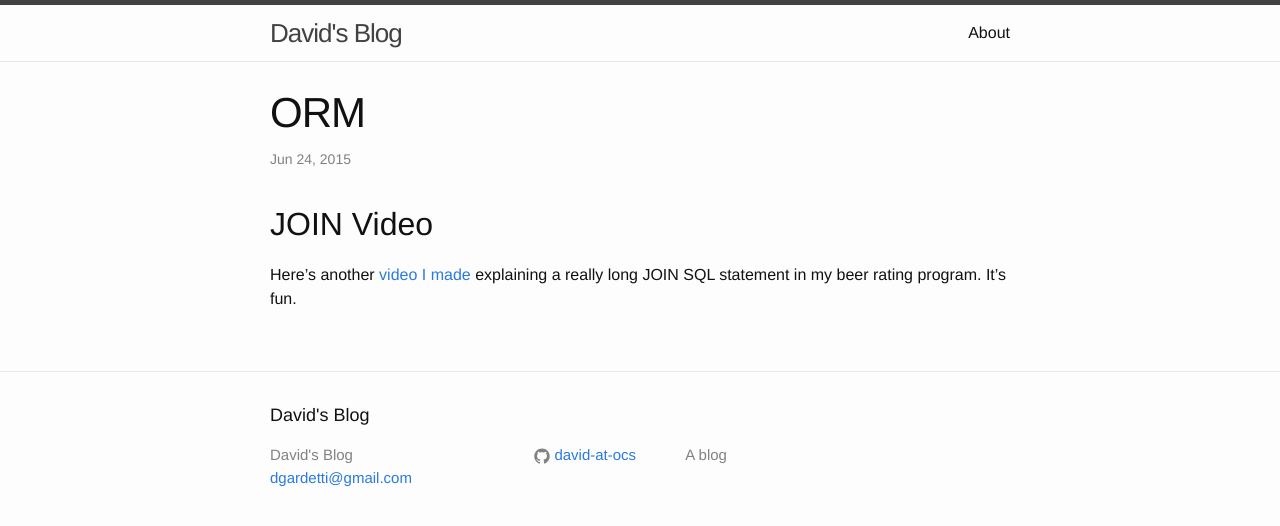
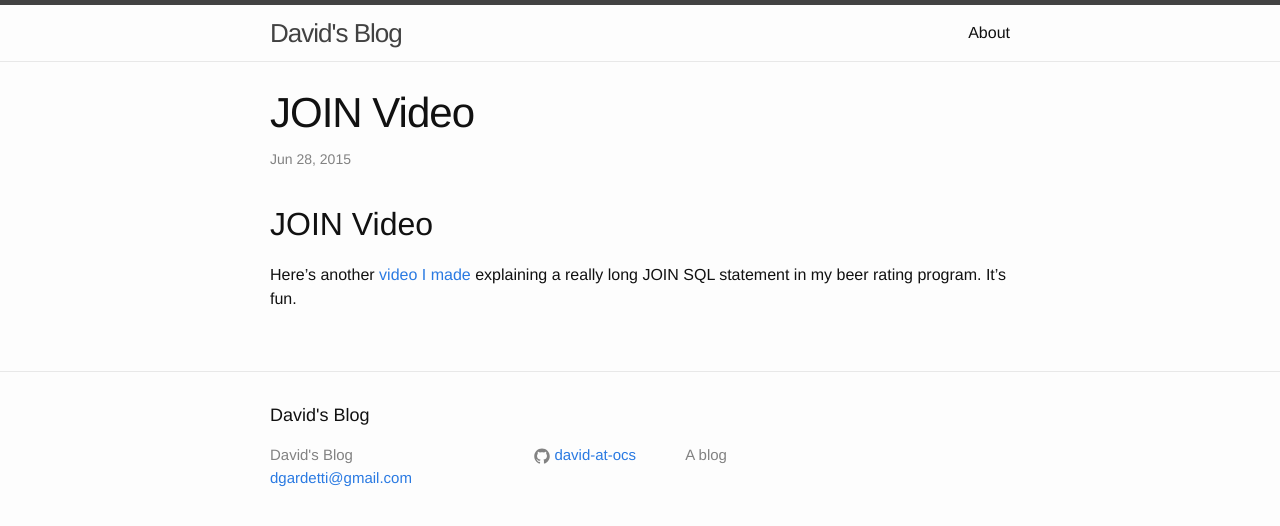
Before and after one commit to david-at-ocs/david-at-ocs.github.io, a Jekyll site: the page built from _posts/2015-06-28-JOIN-movie.markdown, in a window 1280 px wide. Shown: the top 526 px of the page. Built offline with Jekyll 4.4.1, drawn with Linux system fonts in a browser that asks for light colours; Markdown is read by kramdown in place of the engine named in the settings.

Commit message:
fixed title name, etc. on JOIN video post

```diff
--- a/_posts/2015-06-28-JOIN-movie.markdown
+++ b/_posts/2015-06-28-JOIN-movie.markdown
@@ -1,8 +1,8 @@
 ---
 layout: post
-title:  "ORM"
-date:   2015-06-24 09:10:57
-categories: code ORM video
+title:  "JOIN Video"
+date:   2015-06-28
+categories: code Ruby coding video JOIN SQL
 ---
 ##JOIN Video
 Here's another <a href="https://www.youtube.com/watch?v=L6Jvq1qJLa8&feature=youtu.be">video I made</a> explaining a really long JOIN SQL statement in my beer rating program.  It's fun.
```
